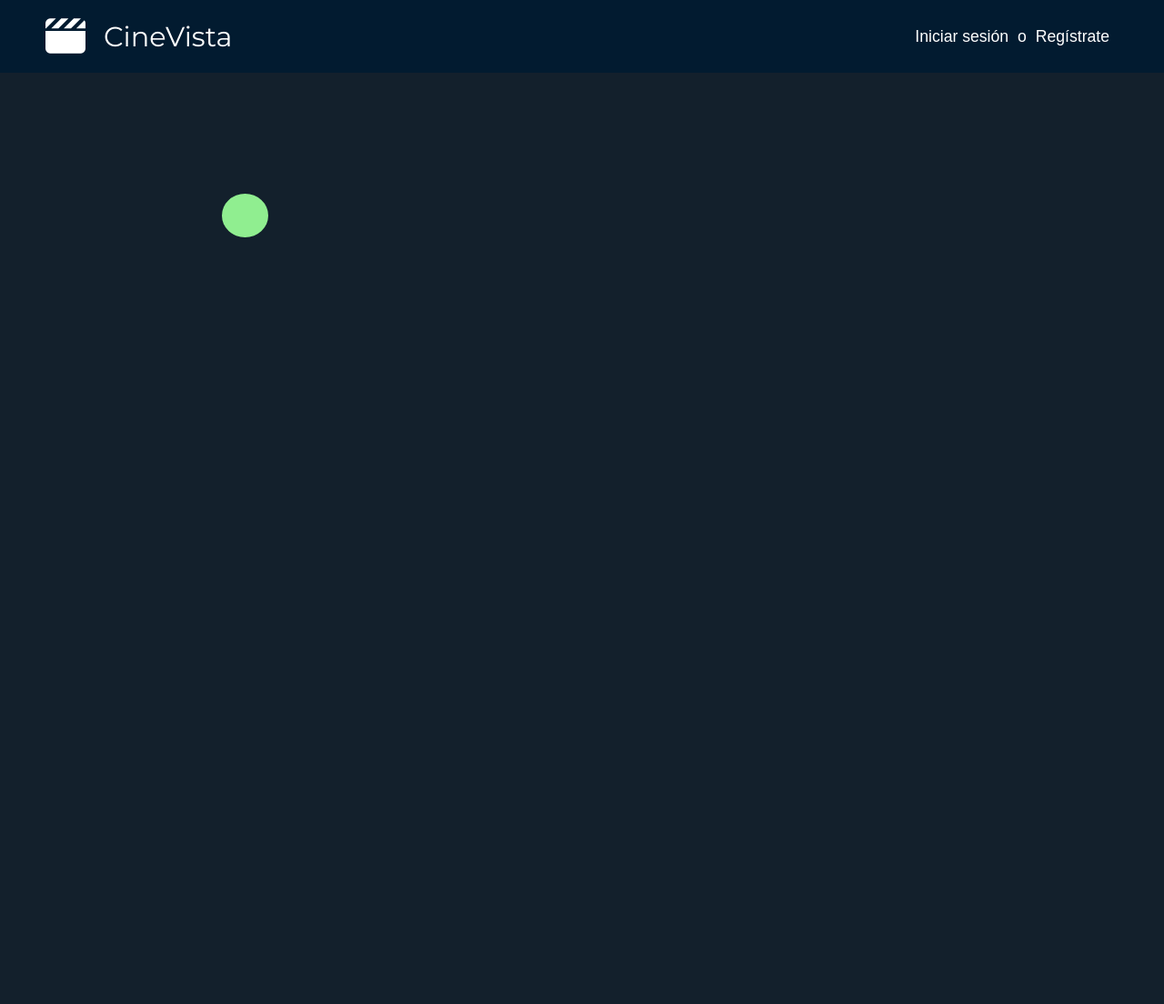
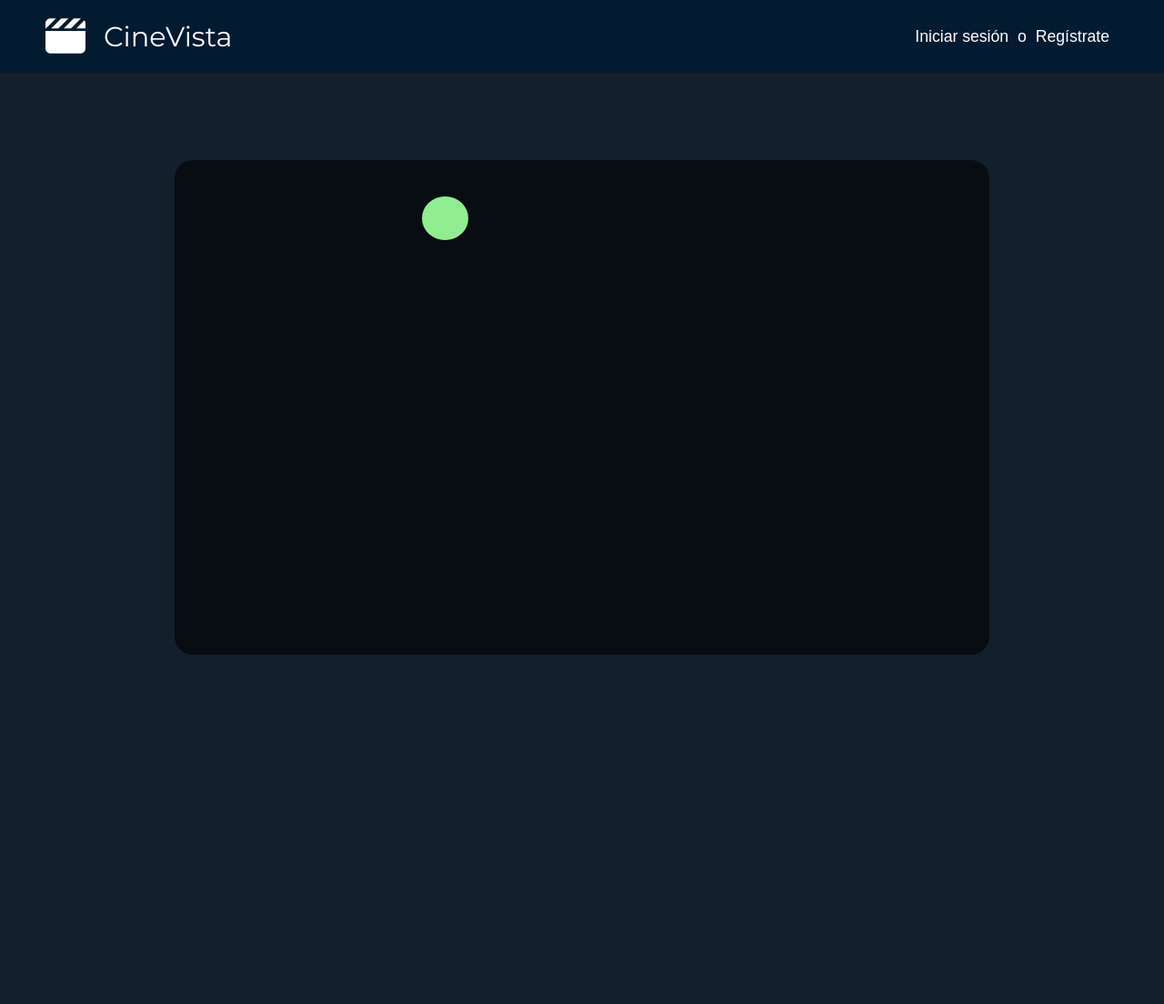
Before and after one commit to JorgeBackendProjects/CineVista, a PHP site: template Views/pelicula.php in a window 1280 px wide; the page is wider, and only the part inside the window is pictured. Shown: that part at 91% size. Before the commit the page ends 261 px from the top of that part, so only its background shows below. Run offline with PHP 8.4, Linux system fonts and the light colour scheme; the template is opened without the code that fills it, so the values that code supplies are empty; some libraries are stand-ins or nearby versions; some web fonts are replaced.

Commit message:
Front-end pelicula view casi listo

```diff
--- a/Controllers/pelicula_controller.php
+++ b/Controllers/pelicula_controller.php
@@ -46,7 +46,8 @@ if ($_SERVER["REQUEST_METHOD"] == "POST" && isset($_POST["id_pelicula"]) && isse
         "total_votos" => $pelicula->get_total_votos(),
         "fondo" => $pelicula->get_fondo(),
         "poster" => $pelicula->get_poster(),
-        "adulto" => $pelicula->get_adulto()
+        "adulto" => $pelicula->get_adulto(),
+        "generos" => $pelicula->get_generos()
     );
 
     // Obtenemos los actores de la película y recorremos el array guardando cada registro en otro array.
--- a/Models/Pelicula.php
+++ b/Models/Pelicula.php
@@ -270,7 +270,7 @@ class Pelicula
             $generos = array();
             //echo $pelicula->toString();
 
-            // Obtenemos los nombres de los géneros.
+            // Obtenemos los géneros.
             $stmt = $pdo->prepare("SELECT c.id, c.nombre FROM pelicula_categoria pc JOIN categoria c ON pc.id_genero = c.id WHERE pc.id_pelicula = ?");
             $stmt->execute([$id_pelicula]);
 
--- a/Views/pelicula.php
+++ b/Views/pelicula.php
@@ -1,17 +1,18 @@
 <?php
 $id_pelicula = isset($_GET["id"]) ? $_GET["id"] : null;
 $titulo = isset($_GET["titulo"]) ? "Película: " . $_GET["titulo"] : "Película";
-
 $sesion_iniciada = isset($_SESSION["usuario"]);
 ?>
 
 <!DOCTYPE html>
 <html lang="es">
+
 <head>
     <meta charset="UTF-8">
     <meta name="viewport" content="width=device-width, initial-scale=1.0">
     <script src="https://kit.fontawesome.com/001ac9542b.js" crossorigin="anonymous"></script>
-    <script src="https://code.jquery.com/jquery-3.7.1.js" integrity="sha256-eKhayi8LEQwp4NKxN+CfCh+3qOVUtJn3QNZ0TciWLP4=" crossorigin="anonymous"></script>
+    <script src="https://code.jquery.com/jquery-3.7.1.js"
+        integrity="sha256-eKhayi8LEQwp4NKxN+CfCh+3qOVUtJn3QNZ0TciWLP4=" crossorigin="anonymous"></script>
     <title><?php echo $titulo; ?></title>
 
     <style>
@@ -94,26 +95,35 @@ $sesion_iniciada = isset($_SESSION["usuario"]);
             color: white;
         }
 
+        .principal {
+            display: flex;
+            flex-direction: column;
+        }
+
         .fondo {
             position: absolute;
-            width: 90%;
-            height: 85%;
-            left: 5%;
-            top: 10rem;
+            width: 75%;
+            height: 40rem;
+            top: 8rem;
+            left: 12.5%;
+            opacity: 0.7;
             background-size: 100% 100%;
             background-repeat: no-repeat;
-            opacity: 0.5;
             border-radius: 15px;
         }
 
         .pelicula {
+            position: relative;
             display: flex;
-            width: 90rem;
-            margin: 8rem auto;
+            width: 70%;
+            top: 6rem;
+            left: 15%;
+            padding: 2rem;
+            background-color: rgba(0, 0, 0, 60%);
+            border-radius: 20px;
         }
 
         .poster {
-            position: relative;
             width: 300px;
             height: 400px;
             background-size: 100% 100%;
@@ -122,16 +132,16 @@ $sesion_iniciada = isset($_SESSION["usuario"]);
         }
 
         .valoracion_container {
-            position: absolute;
+            position: relative;
             display: flex;
             align-items: center;
             justify-content: center;
             width: 3.2rem;
             height: 3rem;
-            top: 5px;
-            right: 5px;
+            top: 2%;
             border-radius: 50%;
             background-color: lightgreen;
+            left: 80%;
         }
 
         .valoracion {
@@ -140,15 +150,27 @@ $sesion_iniciada = isset($_SESSION["usuario"]);
         }
 
         .info_principal {
-            position: relative;
             display: flex;
             flex-direction: column;
             width: 300px;
-            height: 29rem;
+            height: 30rem;
+        }
+
+        .info_detallada {
+            margin-left: 2%;
+            border-radius: 20px;
+            padding: 0 2rem 0 1rem;
+
+            & span h3 {
+                padding: 0.5rem 2rem;
+                font-weight: 500;
+                font-size: 1.3rem;
+            }
         }
 
         .titulo {
             text-align: center;
+            padding-top: 5%;
         }
 
         #sinopsis {
@@ -156,20 +178,13 @@ $sesion_iniciada = isset($_SESSION["usuario"]);
             padding: 1rem 2rem;
         }
 
-        .info {
-            position: relative;
-        }
-
-        .info span p {
-            padding: 0.5rem 2rem;
+        #web a {
+            color: orange;
         }
 
         .actores {
             display: flex;
-        }
-
-        .actor {
-            margin-left: 2rem;
+            margin-top: 30rem;
         }
 
         .imagen_actor {
@@ -181,6 +196,7 @@ $sesion_iniciada = isset($_SESSION["usuario"]);
         }
     </style>
 </head>
+
 <body>
     <header>
         <nav>
@@ -191,9 +207,9 @@ $sesion_iniciada = isset($_SESSION["usuario"]);
             <div class="header_right">
                 <?php
                 if ($sesion_iniciada) {
-                        include_once("Assets/Templates/sesion_header.html");
+                    include_once ("Assets/Templates/sesion_header.html");
                 } else {
-                        include_once("Assets/Templates/no_sesion_header.html");
+                    include_once ("Assets/Templates/no_sesion_header.html");
                 }
                 ?>
             </div>
@@ -201,10 +217,12 @@ $sesion_iniciada = isset($_SESSION["usuario"]);
     </header>
 
     <main>
+        <div class="principal">
+            <input type="hidden" id="id_pelicula" name="id_pelicula" value="<?php echo $id_pelicula; ?>" />
+
             <div id="fondo" class="fondo"></div>
 
             <div id="pelicula" class="pelicula">
-            <input type="hidden" id="id_pelicula" name="id_pelicula" value="<?php echo $id_pelicula; ?>" />
 
                 <div class="info_principal">
                     <div id="poster" class="poster">
@@ -216,23 +234,31 @@ $sesion_iniciada = isset($_SESSION["usuario"]);
                     <h1 id="titulo" class="titulo"></h1>
                 </div>
 
-            <div id="info" class="info">
+                <div id="info_detallada" class="info_detallada">
                     <span>
-                    <p id="sinopsis" class="sinopsis"></p>
-                    <p id="duracion" class="duracion"></p>
-                    <p id="presupuesto" class="presupuesto"></p>
-                    <p id="ganancias" class="ganancias"></p>
-                    <p id="popularidad" class="popularidad"></p>
-                    <p id="adulto" class="adulto"></p>
-                    <p id="web" class="web"></p>
-                    <p id="total_votos" class="total_votos"></p>
+                        <h3 id="generos" class="generos"></h3>
+
+                        <h3 id="sinopsis" class="sinopsis"></h3>
+
+                        <h3 id="duracion" class="duracion"></h3>
+
+                        <h3 id="presupuesto" class="presupuesto"></h3>
+
+                        <h3 id="ganancias" class="ganancias"></h3>
+
+                        <h3 id="adulto" class="adulto"></h3>
+
+                        <h3 id="web" class="web"><a id="url_web" name="url_web"></a></h3>
+
+                        <h3 id="total_votos" class="total_votos"></h3>
                     </span>
                     </span>
+                </div>
+            </div>
+        </div>
 
         <div id="actores" class="actores"></div>
-
         <div id="comentarios" class="comentarios"></div>
-        </div>
     </main>
 
     <footer></footer>
@@ -253,28 +279,29 @@ $sesion_iniciada = isset($_SESSION["usuario"]);
                 let pelicula = JSON.parse(data).pelicula;
                 let actores = JSON.parse(data).actores;
 
-                //console.log(pelicula);
-                //console.log(actores);
-
                 create_DOM_pelicula(pelicula);
                 create_DOM_actores(actores);
             }
         });
 
         function create_DOM_pelicula(pelicula) {
-            // Pelicula
+            let generos = pelicula["generos"].map(genero => genero.nombre).join(", ");
+            let para_adultos = pelicula["adulto"] == true ? "+18" : "Para todas las edades";
+            let web = pelicula["web"] != "" ? pelicula["web"] : "no disponible";
+
             jQuery("#poster").css("background-image", `url(${pelicula["poster"]})`);
             jQuery("#fondo").css("background-image", `url(${pelicula["fondo"]})`);
-            jQuery("#valoracion").text(`${pelicula["valoracion"]}`);
+            jQuery("#valoracion").text(`${pelicula["valoracion"].toFixed(1)}`);
             jQuery("#titulo").text(`${pelicula["titulo"]}`);
-            jQuery("#sinopsis").text(`${pelicula["sinopsis"]}`);
-            jQuery("#duracion").text(`Duración: ${pelicula["duracion"]} min`);
-            jQuery("#presupuesto").text(`Presupuesto: ${pelicula["presupuesto"]}$`);
-            jQuery("#ganancias").text(`Ganancias: ${pelicula["ganancias"]}$`);
+            jQuery("#generos").text(`Géneros: ${generos}`);
+            jQuery("#sinopsis").text(`Sinopsis: ${pelicula["sinopsis"]}`);
+            jQuery("#duracion").text(`Duración: ${pelicula["duracion"]} minutos`);
+            jQuery("#presupuesto").text(`Presupuesto: ${pelicula["presupuesto"]} $`);
+            jQuery("#ganancias").text(`Ganancias: ${pelicula["ganancias"]} $`);
             jQuery("#popularidad").text(`Popularidad: ${pelicula["popularidad"]}`);
-            let para_adultos = pelicula["adulto"] == true ? "+18" : "Para todas las edades";
-            jQuery("#adulto").text(`${para_adultos}`);
-            jQuery("#web").text(`Web: ${pelicula["web"]}`);
+            jQuery("#adulto").text(`Categoría: ${para_adultos}`);
+            jQuery("#web").text(`Web: `);
+            jQuery("#web").append(`<a href = '${web}'>${web}</a>`);
             jQuery("#total_votos").text(`Total de votos: ${pelicula["total_votos"]}`);
         }
 
@@ -295,4 +322,5 @@ $sesion_iniciada = isset($_SESSION["usuario"]);
         }
     </script>
 </body>
+
 </html>
```
Lines whose indentation alone changed are shown as unchanged.
